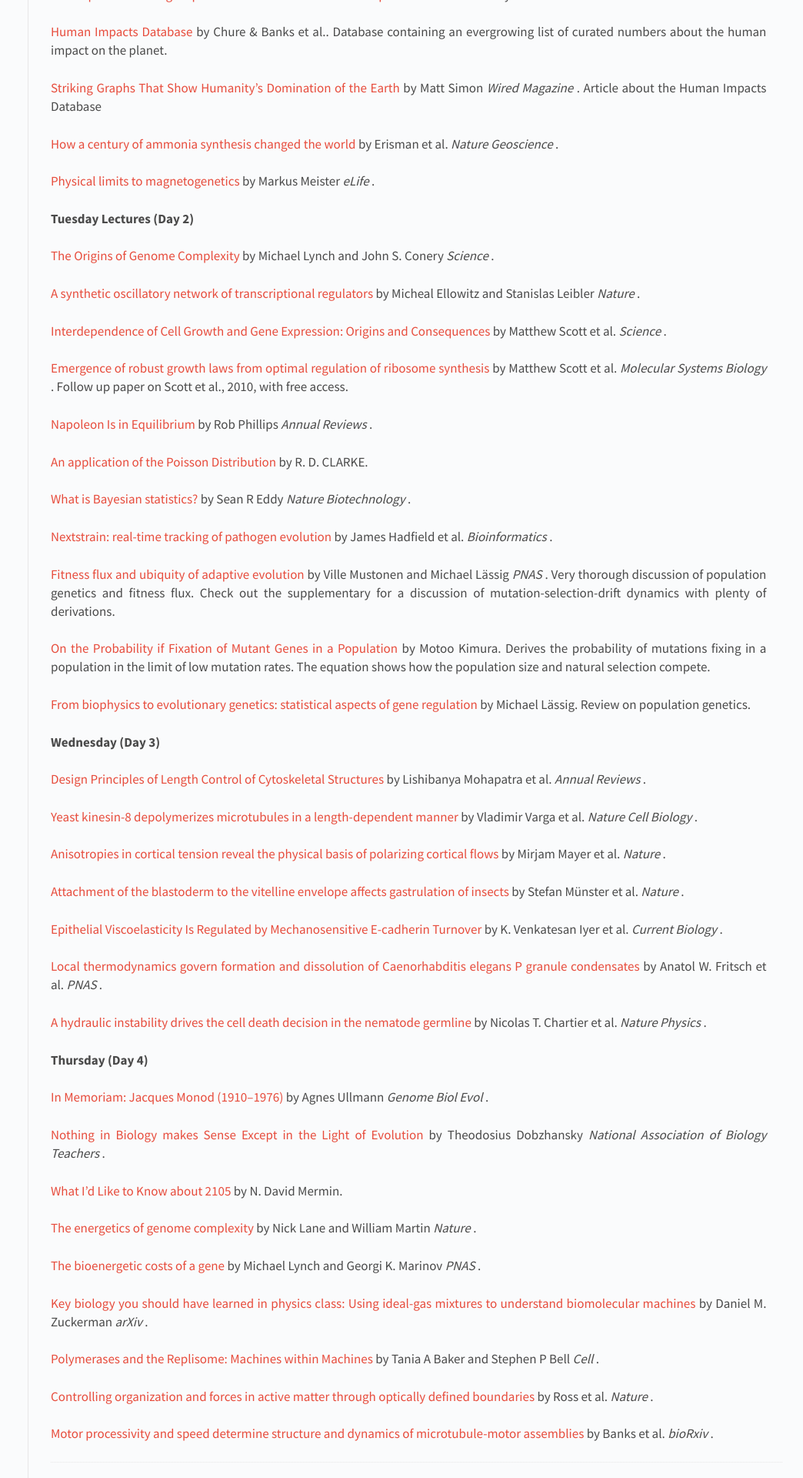
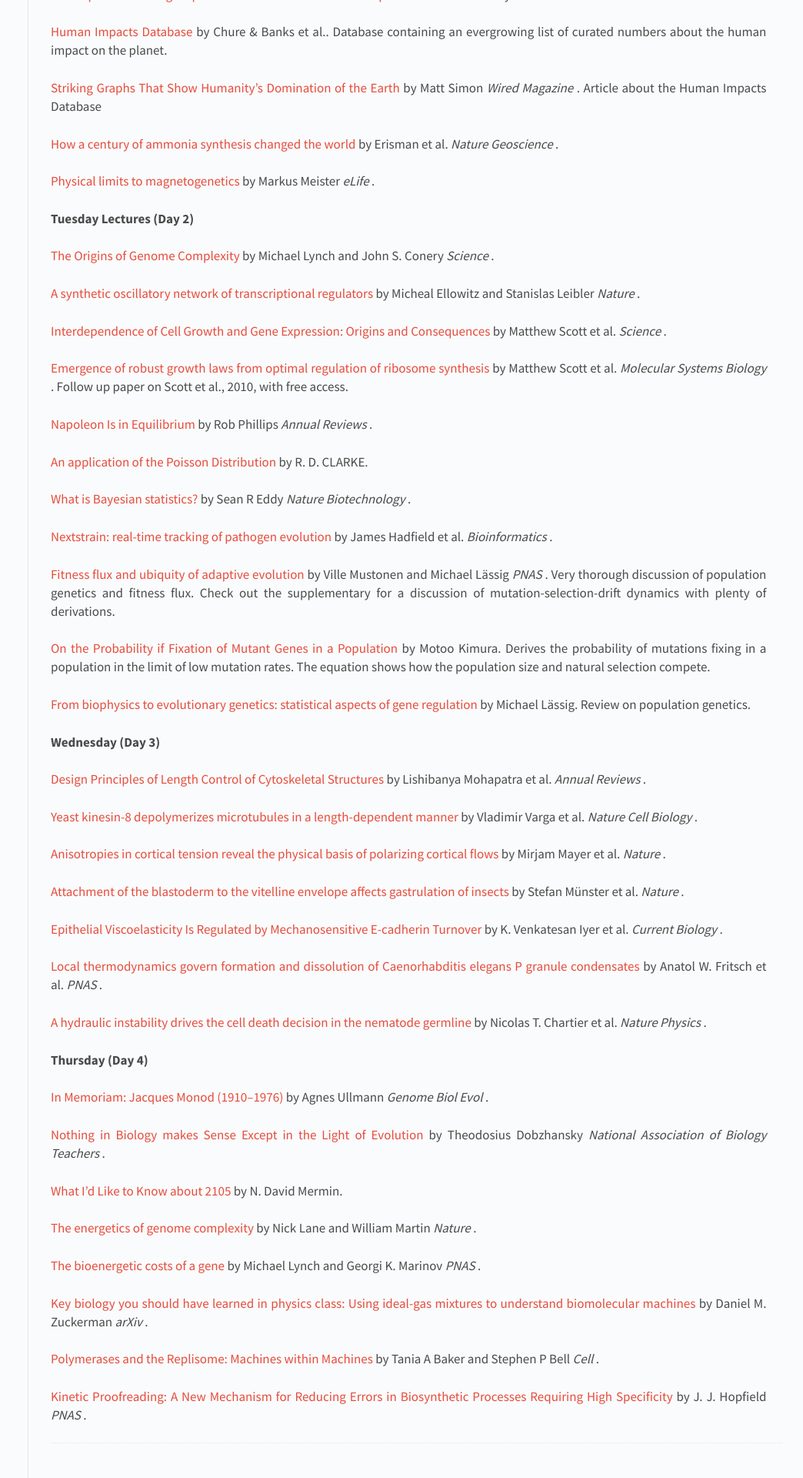
Before and after one commit to RPGroup-PBoC/pboc22_dresden, a Jekyll site: the page built from _posts/2022-01-28-materials.md, in a window 1280 px wide. Shown: the part 1339-3259 px from the top of the page at 77% size, without its empty margins (236-1280 px from the left). Built offline with Jekyll 4.4.1, drawn with Linux system fonts in a browser that asks for light colours.

Commit message:
added proofreading paper

```diff
--- a/_data/papers.yaml
+++ b/_data/papers.yaml
@@ -201,12 +201,7 @@ Thursday (Day 4):
    journal: "Cell"
    link: "https://www.cell.com/fulltext/S0092-8674(00)80923-X"
 
- - title: "Controlling organization and forces in active matter through optically defined boundaries"
-   author: "Ross et al."
-   journal: "Nature"
-   link: "https://www.nature.com/articles/s41586-019-1447-1"
-
- - title: "Motor processivity and speed determine structure and dynamics of microtubule-motor assemblies"
-   author: "Banks et al."
-   journal: "bioRxiv"
-   link: "http://rpdata.caltech.edu/publications/Banks2021.pdf"
+ - title: "Kinetic Proofreading: A New Mechanism for Reducing Errors in Biosynthetic Processes Requiring High Specificity"
+   author: "J. J. Hopfield"
+   journal: "PNAS"
+   link: "https://www.pnas.org/doi/10.1073/pnas.71.10.4135"
```
